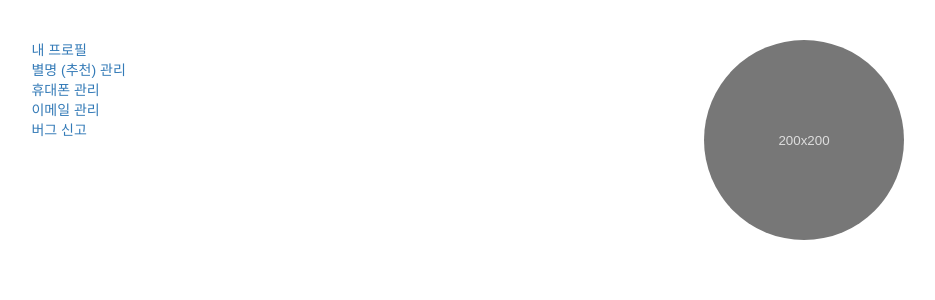
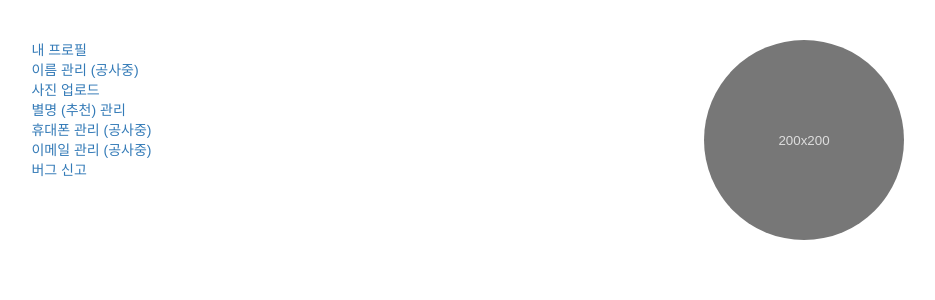
Before and after one commit to SGCSRelease/legacy-awesome-title, a Flask app: template templates/profile_manage.html in a window 1280 px wide. Shown: the part 52-352 px from the top of the page, without its empty margins (33-968 px from the left). Run offline with Flask 2, Linux system fonts and the light colour scheme; the template is opened without the code that fills it, so the values that code supplies are empty; some libraries are stand-ins or nearby versions.

Commit message:
Issue #32, Profile Manage for Photo

```diff
--- a/templates/_profile.html
+++ b/templates/_profile.html
@@ -1,3 +1,10 @@
+          {% if is_me %}
+        <div style="text-align: right">
+          <form method="GET" action="manage/">
+            <button type="submit" class="btn btn-danger-outline">수정</button>
+          </form>
+        </div>
+          {% endif %}
         <div class="center">
           <a href="#">
             {% if photo %}
--- /dev/null
+++ b/templates/_profile_manage.html
@@ -0,0 +1,60 @@
+{% extends "_main.html" %}
+{% block content %}
+      <div class="row">
+
+        <!-- 왼쪽 -->
+        <div class="col-xs-6 col-md-4">
+          <ul class="nav nav-pills nav-stacked">
+            {% if menu == "profile" %}
+            <a class="nav-link active" href="/{{ username }}/manage/">
+            {% else %}
+            <a class="nav-link" href="/{{ username }}/manage/">
+            {% endif %}
+              <li class="nav-item">
+                내 프로필
+              </li>
+            </a>
+            <a class="nav-link disabled" href="/{{ username }}/manage/names/">
+              <li class="nav-item">
+                이름 관리 (공사중)
+              </li>
+            </a>
+            {% if menu == "photo" %}
+            <a class="nav-link active" href="/{{ username }}/manage/photo/">
+            {% else %}
+            <a class="nav-link" href="/{{ username }}/manage/photo/">
+            {% endif %}
+              <li class="nav-item">
+                사진 업로드
+              </li>
+            </a>
+            <a class="nav-link disabled" href="/{{ username }}/manage/nicknames/">
+              <li class="nav-item">
+                별명 (추천) 관리
+              </li>
+            </a>
+            <a class="nav-link disabled" href="/{{ username }}/manage/phones/">
+              <li class="nav-item">
+                휴대폰 관리 (공사중)
+              </li>
+            </a>
+            <a class="nav-link disabled" href="/{{ username }}/manage/mails/">
+              <li class="nav-item">
+                이메일 관리 (공사중)
+              </li>
+            </a>
+            <a class="nav-link" href="https://github.com/minhoryang/AwesomeTitle/issues">
+              <li class="nav-item">
+                버그 신고
+              </li>
+            </a>
+          </ul>
+        </div>
+
+        <!-- 오른쪽 -->
+        <div class="col-xs-12 col-sm-6 col-md-8">
+          {% block manage_content %}
+          {% endblock %}
+        </div>
+      </div>
+{% endblock %}
--- a/templates/profile_manage.html
+++ b/templates/profile_manage.html
@@ -1,41 +1,4 @@
-{% extends "_main.html" %}
-{% block content %}
-      <div class="row">
-
-        <!-- 왼쪽 -->
-        <div class="col-xs-6 col-md-4">
-          <ul class="nav nav-pills nav-stacked">
-            <a class="nav-link active" href="#">
-              <li class="nav-item">
-                내 프로필
-              </li>
-            </a>
-            <a class="nav-link" href="#">
-              <li class="nav-item">
-                별명 (추천) 관리
-              </li>
-            </a>
-             <a class="nav-link" href="#">
-              <li class="nav-item">
-                휴대폰 관리
-              </li>
-            </a>
-            <a class="nav-link" href="#">
-              <li class="nav-item">
-                이메일 관리
-              </li>
-            </a>
-            <a class="nav-link" href="https://github.com/minhoryang/AwesomeTitle/issues">
-              <li class="nav-item">
-                버그 신고
-              </li>
-            </a>
-          </ul>
-        </div>
-
-        <!-- 오른쪽 -->
-        <div class="col-xs-12 col-sm-6 col-md-8">
-            {% include '_profile.html' %}
-        </div>
-      </div>
+{% extends "_profile_manage.html" %}
+{% block manage_content %}
+    {% include '_profile.html' %}
 {% endblock %}
```
Also changed, not shown: photo.py (+11 -10 lines), templates/profile_manage_photo.html (added, +10 -0 lines), url.py (+42 -20 lines).
